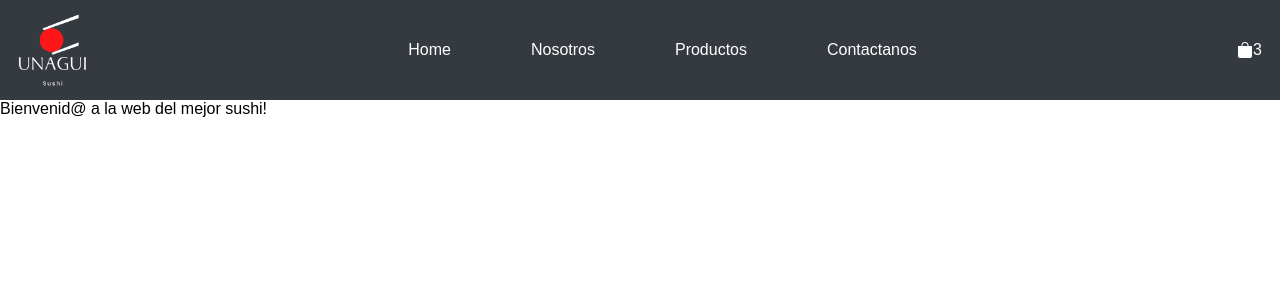
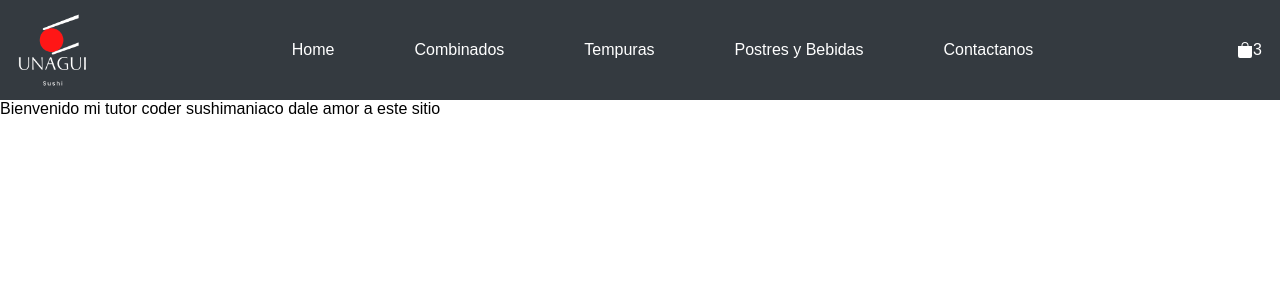
Before and after one commit to Danisole/finalcoder, a React (Create React App) app: page / in a window 1280 px wide. Shown: the top 300 px of the page. Built offline with nearby package versions, Linux system fonts and the light colour scheme.

Commit message:
detalles re entrega + Reta

```diff
--- a/package.json
+++ b/package.json
@@ -9,6 +9,7 @@
     "react": "^18.2.0",
     "react-dom": "^18.2.0",
     "react-icons": "^4.6.0",
+    "react-router-dom": "^6.4.2",
     "react-scripts": "5.0.1",
     "styled-components": "^5.3.6",
     "web-vitals": "^2.1.4"
--- a/src/App.js
+++ b/src/App.js
@@ -1,12 +1,18 @@
 import ItemListContainer from "./components/ItemListContainer";
 import NavBar from "./components/Navbar/NavBar";
+import { BrowserRouter } from 'react-router-dom'
 
 
 function App() {
+
+
   return (
     <>
+    <BrowserRouter>
       <NavBar/>
-      <ItemListContainer/>
+      <ItemListContainer msjPropos="mi tutor coder"/>
+    </BrowserRouter>
+
     </>
   );
 }
--- a/src/components/ItemListContainer.js
+++ b/src/components/ItemListContainer.js
@@ -1,8 +1,10 @@
 import React from 'react'
 
-const ItemListContainer = () => {
+const ItemListContainer = (props) => {
+
   return (
-    <div>Bienvenid@ a la web del mejor sushi!</div>
+    <p>Bienvenido {props.msjPropos} sushimaniaco dale amor a este sitio</p>
+
   )
 }
 
--- a/src/components/Navbar/NavBar.js
+++ b/src/components/Navbar/NavBar.js
@@ -5,7 +5,7 @@ import CartWidget from './CartWidget'
 import { GiHamburgerMenu, GiKnifeFork } from "react-icons/gi";
 
 
-const PAGES  =["Home","Nosotros", "Productos", "Contactanos"]
+const PAGES  =["Home","Combinados", "Tempuras", "Postres y Bebidas", "Contactanos"]
 
 const NavBar = () => {
 
```
Also changed, not shown: 1 other file (tests, documents, lock files or other folders).
